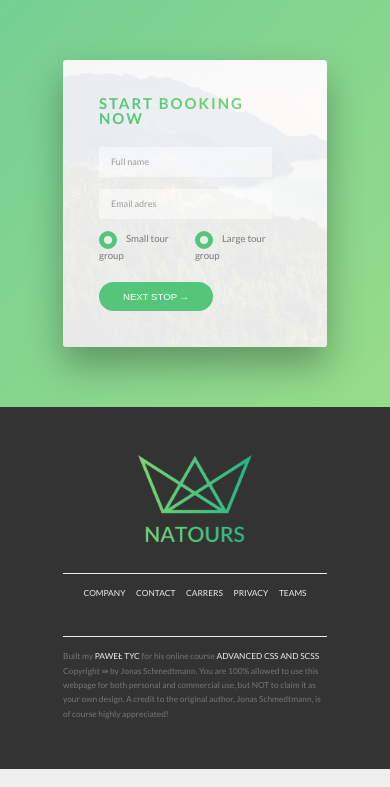
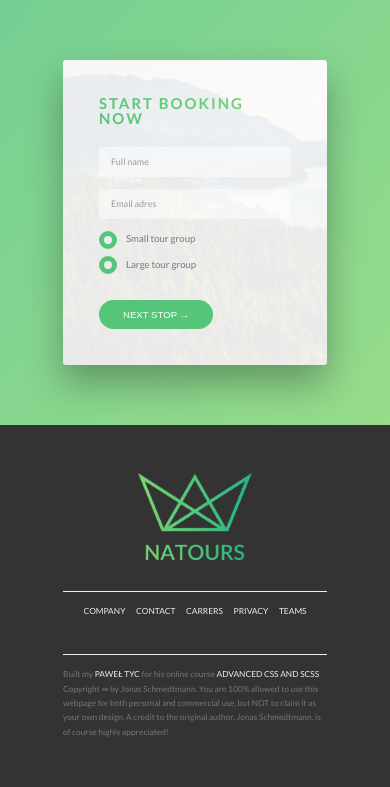
Before and after one commit to fluktar/Natours, a PHP site: page /index.html in a window 390 px wide. Shown: the part 4999-5786 px from the top of the page. Run offline with PHP 8.4, Linux system fonts and the light colour scheme.

Commit message:
popup responsive design

```diff
--- a/src/sass/components/_form.scss
+++ b/src/sass/components/_form.scss
@@ -29,6 +29,9 @@
     display: block;
     transition: all 0.3s;
     border-bottom: 1px solid transparent;
+    @include respond(tab-port) {
+      width: 100%;
+    }
 
     &:focus:invalid {
       border-bottom: 1px solid $color-secondary-dark;
@@ -68,6 +71,10 @@
   &__radio-group {
     width: 49%;
     display: inline-block;
+    @include respond(tab-port) {
+      width: 100%;
+      margin-bottom: 1.5rem;
+    }
   }
   &__radio-input {
     display: none;
--- a/src/sass/components/_popup.scss
+++ b/src/sass/components/_popup.scss
@@ -9,6 +9,7 @@
   opacity: 0;
   visibility: hidden;
   transition: all 0.3s;
+
   &:target {
     opacity: 1;
     visibility: visible;
@@ -43,10 +44,18 @@
     display: tabel;
     overflow: hidden;
     opacity: 0;
+    @include respond(tab-port) {
+      width: 90%;
+      display: flex;
+      flex-direction: column;
+    }
   }
   &__left {
     width: 33.33%;
     display: table-cell;
+    @include respond(tab-port) {
+      width: 90%;
+    }
   }
   &__right {
     width: 66.66%;
```
Also changed, not shown: dist/css/style.min.css.
